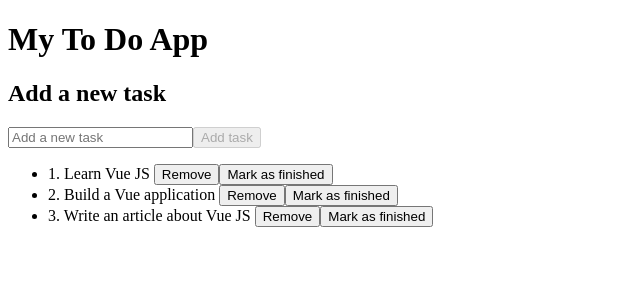
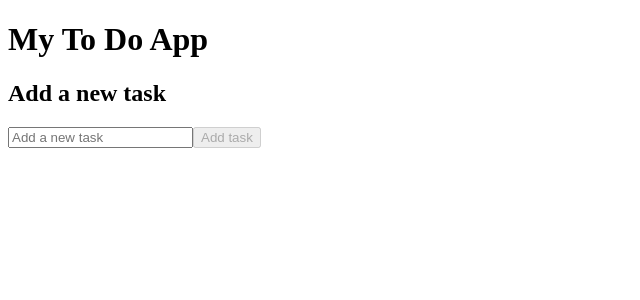
Before and after one commit to Rusydy/vue-project-1, a Vue app: page / in a window 1280 px wide. Shown: the top 300 px of the page, without its empty margins (0-640 px from the left). Built offline with nearby package versions, Linux system fonts and the light colour scheme.

Commit message:
refactor: Improve task rendering in App.vue

```diff
--- a/src/App.vue
+++ b/src/App.vue
@@ -9,8 +9,8 @@
   </div>
 
   <ul>
-    <li v-for="task in tasks" :key="task.id">
-      {{ task.id }}. {{ task.name }}
+    <li v-for="(task, index) in tasks" :key="index">
+      {{ index + 1 }}. {{ task.name }}
 
       <button @click="removeTask(task.id)">Remove</button>
       <button @click="toggleTask(task.id)">
@@ -26,11 +26,8 @@
     return {
       title: 'My To Do App',
       newTask: '',
-      tasks: [
-        { id: 1, name: 'Learn Vue JS', finished: false },
-        { id: 2, name: 'Build a Vue application', finished: false },
-        { id: 3, name: 'Write an article about Vue JS', finished: false }
-      ]
+      nextTaskId: 1,
+      tasks: []
     }
   },
   methods: {
@@ -38,11 +35,12 @@
       if (this.newTask.length < 1) return
 
       this.tasks.push({
-        id: this.tasks.length + 1,
+        id: this.nextTaskId,
         name: this.newTask,
         finished: false
       });
 
+      this.nextTaskId++
       this.newTask = ''
     },
     removeTask(taskId) {
```
